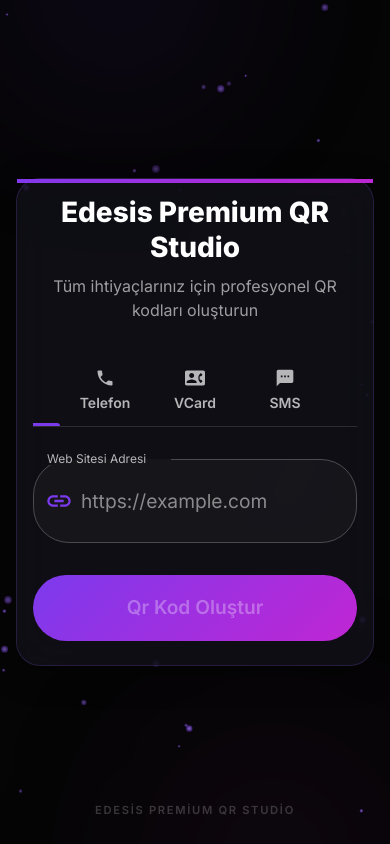
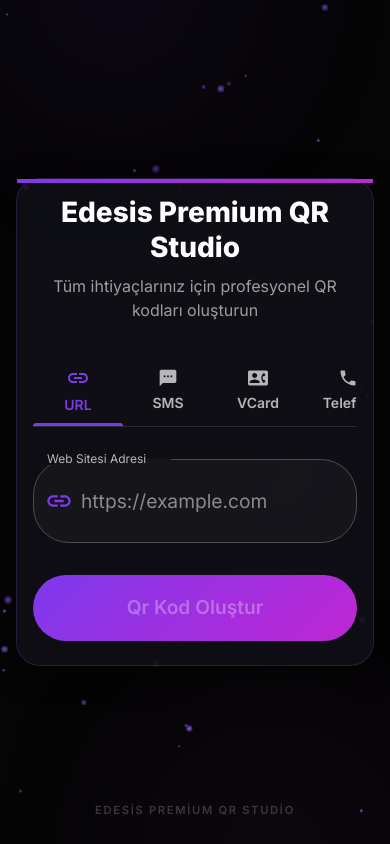
Before and after one commit to HASANSAY/Premium-QR-Studio, a Next.js app: page / in a window 390 px wide. Built offline with nearby package versions, Linux system fonts and the light colour scheme.

Commit message:
fix: improve mobile tab responsiveness and swap Telefon/SMS tab positions

```diff
--- a/src/components/QRCodeGenerator.tsx
+++ b/src/components/QRCodeGenerator.tsx
@@ -201,17 +201,23 @@ export default function QRCodeGenerator() {
             <Tabs
               value={tabValue}
               onChange={handleTabChange}
-              centered
+              variant="scrollable"
+              scrollButtons="auto"
+              allowScrollButtonsMobile
               sx={{
+                width: '100%',
                 borderBottom: 1,
                 borderColor: 'divider',
-                '& .MuiTabs-indicator': { height: 3, borderRadius: '3px 3px 0 0' }
+                '& .MuiTabs-indicator': { height: 3, borderRadius: '3px 3px 0 0' },
+                '& .MuiTabs-flexContainer': {
+                  justifyContent: { xs: 'flex-start', md: 'center' }
+                }
               }}
             >
               <Tab icon={<LinkIcon />} label="URL" value="url" />
+              <Tab icon={<Sms sx={{ fontSize: 20 }} />} label="SMS" value="sms" />
+              <Tab icon={<ContactPhone sx={{ fontSize: 20 }} />} label="VCard" value="vcard" />
               <Tab icon={<Phone sx={{ fontSize: 20 }} />} label="Telefon" value="phone" />
-              <Tab icon={<ContactPhone sx={{ fontSize: 20 }} />} label="VCard" value="vcard" />
-              <Tab icon={<Sms sx={{ fontSize: 20 }} />} label="SMS" value="sms" />
               <Tab icon={<Wifi sx={{ fontSize: 20 }} />} label="WiFi" value="wifi" />
             </Tabs>
 
```
